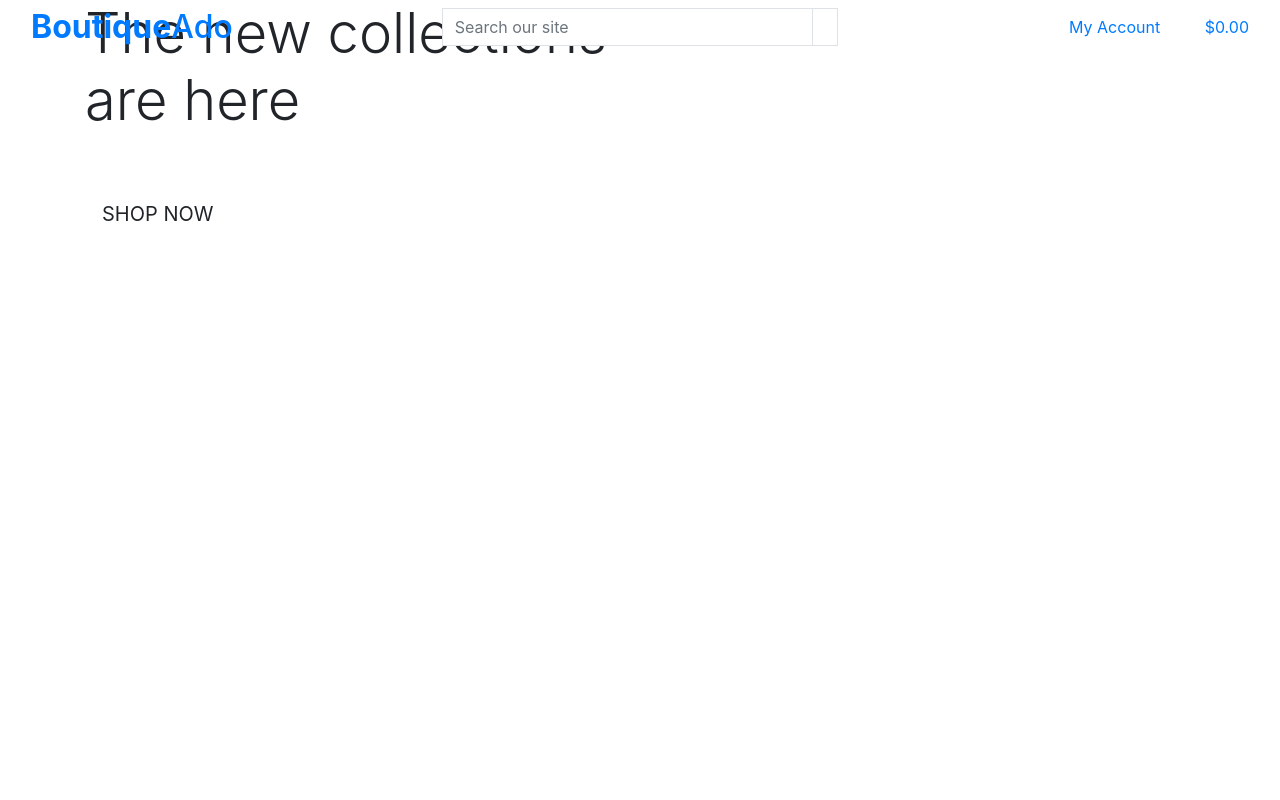
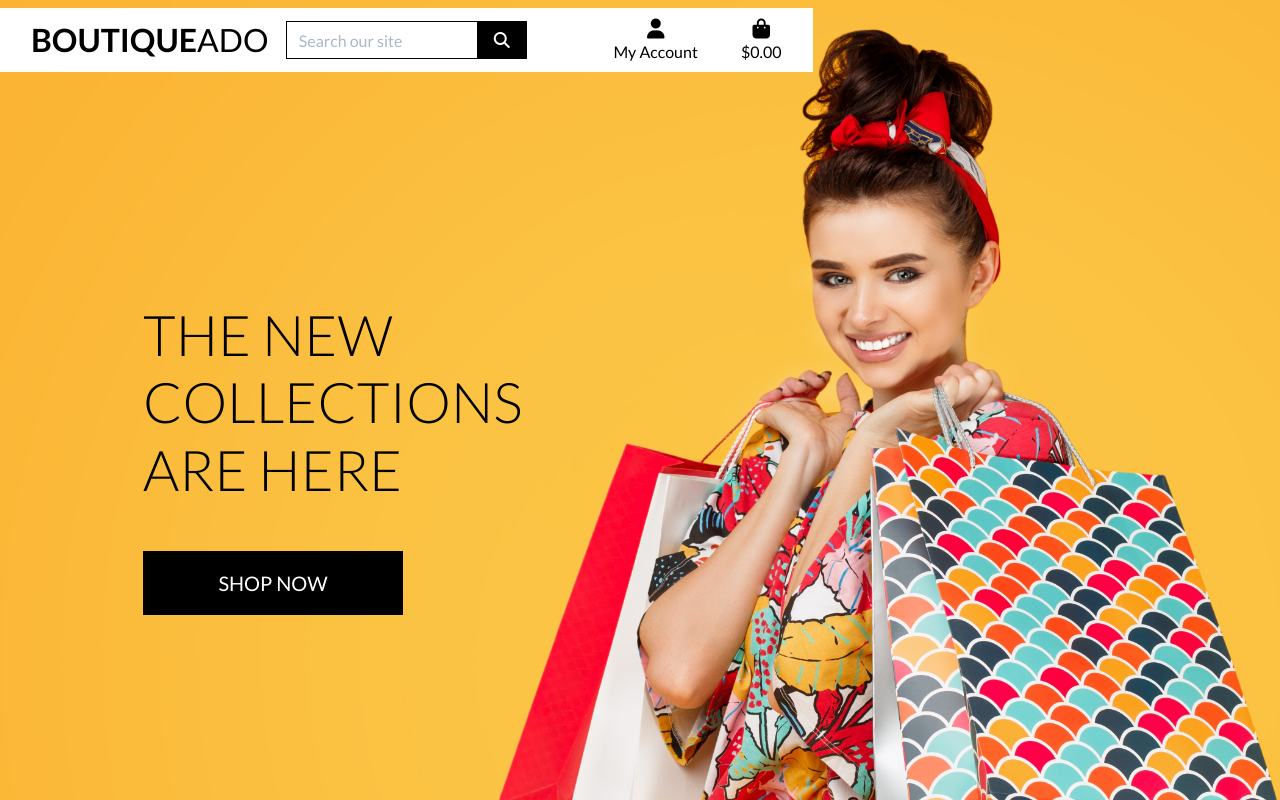
Before and after one commit to JWalshe86/boutique_ado_v1, a Django app: page / in a window 1280 px wide. Run offline with Django 3.2, Linux system fonts and the light colour scheme; some libraries are stand-ins or nearby versions.

Commit message:
added header homepage & css

```diff
--- a/boutique_ado/settings.py
+++ b/boutique_ado/settings.py
@@ -123,6 +123,10 @@ USE_TZ = True
 # https://docs.djangoproject.com/en/3.2/howto/static-files/
 
 STATIC_URL = '/static/'
+STATICFILES_DIRS = (os.path.join(BASE_DIR, 'static'),)
+
+MEDIA_URL = '/media/'
+MEDIA_ROOT = os.path.join(BASE_DIR, 'media')
 
 # Default primary key field type
 # https://docs.djangoproject.com/en/3.2/ref/settings/#default-auto-field
--- a/boutique_ado/urls.py
+++ b/boutique_ado/urls.py
@@ -1,8 +1,10 @@
 from django.contrib import admin
 from django.urls import path, include
+from django.conf import settings
+from django.conf.urls.static import static
 
 urlpatterns = [
     path('admin/', admin.site.urls),
     path('accounts', include('allauth.urls')),
     path('', include('home.urls')),
-]
+] + static(settings.MEDIA_URL, document_root=settings.MEDIA_ROOT)
--- /dev/null
+++ b/static/css/base.css
@@ -0,0 +1,329 @@
+html {
+    height: 100%;
+}
+
+body {
+    background: url('/media/homepage_background_cropped.jpg') no-repeat center center fixed;
+    background-size: cover;
+    height: calc(100vh - 164px);
+    color: #555;
+    font-family: 'Lato';
+}
+
+/* from Bulma */
+.icon {
+    align-items: center;
+    display: inline-flex;
+    justify-content: center;
+    height: 1.5rem;
+    width: 1.5rem;
+}
+
+.logo-font {
+    text-transform: uppercase;
+}
+
+.main-logo-link {
+    width: fit-content;
+}
+
+.shop-now-button {
+    background: black;
+    color: white;
+    min-width: 260px;
+}
+
+.btn-black {
+    background: black;
+    color: white;
+}
+
+.btn-outline-black {
+    background: white;
+    color: black !important; /* use important to override link colors for <a> elements */
+    border: 1px solid black;
+}
+
+.btn-outline-black:hover,
+.btn-outline-black:active,
+.btn-outline-black:focus {
+    background: black;
+    color: white !important;
+}
+
+.shop-now-button:hover,
+.shop-now-button:active,
+.shop-now-button:focus,
+.btn-black:hover,
+.btn-black:active,
+.btn-black:focus {
+    background: #222;
+    color: white;
+}
+
+.text-black {
+    color: #000 !important;
+}
+
+.border-black {
+    border: 1px solid black !important;
+}
+
+.bg-black {
+    background: #000 !important;
+}
+
+.overlay {
+	height: 100%;
+	width: 100%;
+	top: 0;
+	left: 0;
+	position: fixed;
+	background: white;
+	z-index: -1;
+}
+
+a.category-badge > span.badge:hover {
+    background: #212529 !important;
+    color: #fff !important;
+}
+
+.btt-button {
+    height: 42px;
+    width: 42px;
+    position: fixed;
+    bottom: 10px;
+    right: 10px;
+}
+
+.btt-link,
+.update-link,
+.remove-item {
+    cursor: pointer;
+}
+
+input[name='q']::placeholder {
+    color: #aab7c4;
+}
+
+/* ------------------------------- bootstrap toasts */
+
+.message-container {
+    position: fixed;
+    top: 72px;
+    right: 15px;
+    z-index: 99999999999;
+}
+
+.custom-toast {
+    overflow: visible;
+}
+
+.toast-capper {
+    height: 2px;
+}
+
+/* from CSS-tricks.com: https://css-tricks.com/snippets/css/css-triangle/ */
+.arrow-up {
+    width: 0;
+    height: 0;
+    border-left: 4px solid transparent;
+    border-right: 4px solid transparent;
+    border-bottom: 10px solid black;
+    position: absolute;
+    top: -10px;
+    right: 36px;
+}
+
+/* Convenience classes - colors copied from Bootstrap */
+.arrow-primary {
+    border-bottom-color: #007bff !important;
+}
+
+.arrow-secondary {
+    border-bottom-color: #6c757d !important;
+}
+
+.arrow-success {
+    border-bottom-color: #28a745 !important;
+}
+
+.arrow-danger {
+    border-bottom-color: #dc3545 !important;
+}
+
+.arrow-warning {
+    border-bottom-color: #ffc107 !important;
+}
+
+.arrow-info {
+    border-bottom-color: #17a2b8 !important;
+}
+
+.arrow-light {
+    border-bottom-color: #f8f9fa !important;
+}
+
+.arrow-dark {
+    border-bottom-color: #343a40 !important;
+}
+
+.bag-notification-wrapper {
+    height: 100px;
+    overflow-x: hidden;
+    overflow-y: auto;
+}
+
+/* -------------------------------- Media Queries */
+
+/* Slightly larger container on xl screens */
+@media (min-width: 1200px) {
+  .container {
+    max-width: 80%;
+  }
+}
+
+/* Allauth form formatting */
+
+.allauth-form-inner-content p {
+    margin-top: 1.5rem; /* mt-4 */
+    color: #6c757d; /* text-secondary */
+}
+
+.allauth-form-inner-content input {
+    border-color: #000;
+    border-radius: 0;
+}
+
+.allauth-form-inner-content label:not([for='id_remember']) {
+    display: none;
+}
+
+.allauth-form-inner-content input::placeholder {
+    color: #aab7c4;
+}
+
+.allauth-form-inner-content button,
+.allauth-form-inner-content input[type='submit'] {
+	/* btn */
+	display: inline-block;
+    font-weight: 400;
+    color: #fff;
+    text-align: center;
+    vertical-align: middle;
+    -webkit-user-select: none;
+    -moz-user-select: none;
+    -ms-user-select: none;
+    user-select: none;
+    background-color: #000;
+    border: 1px solid #000;
+    padding: .375rem .75rem;
+    font-size: 1rem;
+    line-height: 1.5;
+    border-radius: 0;
+
+    /* standard bootstrap btn transitions */
+    transition: color .15s ease-in-out,background-color .15s ease-in-out,border-color .15s ease-in-out,box-shadow .15s ease-in-out;
+}
+
+.allauth-form-inner-content button:hover,
+.allauth-form-inner-content input[type='submit']:hover {
+	color: #fff;
+    background-color: #222;
+    border-color: #222;
+}
+
+.allauth-form-inner-content a {
+	color: #17a2b8; /* text-info */
+}
+
+/* Product Form */
+
+.btn-file {
+    position: relative;
+    overflow: hidden;
+}
+
+.btn-file input[type="file"] {
+    position: absolute;
+    top: 0;
+    right: 0;
+    min-width: 100%;
+    min-height: 100%;
+    opacity: 0;
+    cursor: pointer;
+}
+
+.custom-checkbox .custom-control-label::before {
+    border-radius: 0;
+    border-color: #dc3545;
+}
+
+.custom-checkbox .custom-control-input:checked~.custom-control-label::before {
+    background-color: #dc3545;
+    border-color: #dc3545;
+    border-radius: 0;
+}
+
+
+/* fixed top navbar only on medium and up */
+@media (min-width: 992px) {
+    .fixed-top-desktop-only {
+        position: fixed;
+        top: 0;
+        right: 0;
+        left: 0;
+        z-index: 1030;
+    }
+
+    .header-container {
+        padding-top: 164px;
+    }
+}
+
+/* pad the top a bit when navbar is collapsed on mobile */
+@media (max-width: 991px) {
+    .header-container {
+        padding-top: 116px;
+    }
+
+    body {
+        height: calc(100vh - 116px);
+    }
+
+    .display-4.logo-font.text-black {
+        font-size: 2rem;
+    }
+
+    .nav-link {
+        padding: 0.15rem;
+    }
+
+    .nav-link i.fa-lg {
+        font-size: 1rem;
+    }
+
+    .navbar-toggler {
+        padding: .6rem .6rem;
+        font-size: 1rem;
+    }
+
+    #delivery-banner h4 {
+        font-size: .9rem;
+    }
+
+    .btn.btn-outline-black.rounded-0,
+    .btn.btn-black.rounded-0 {
+        padding: .375rem .375rem;
+    }
+
+    .btn.btn-outline-black.rounded-0.btn-lg,
+    .btn.btn-black.rounded-0.btn-lg {
+        padding: .375rem .375rem;
+        font-size: .75rem;
+    }
+
+    .increment-qty, .decrement-qty {
+        padding: .25rem .5rem !important;
+    }
+}
--- a/templates/base.html
+++ b/templates/base.html
@@ -1,3 +1,5 @@
+{% load static %}
+
 <!doctype html>
 <html lang="en">
   <head>
@@ -12,7 +14,11 @@
     {% endblock %}
 
     {% block corecss %}
-    	<link rel="stylesheet" href="https://cdn.jsdelivr.net/npm/bootstrap@4.6.2/dist/css/bootstrap.min.css" integrity="sha384-xOolHFLEh07PJGoPkLv1IbcEPTNtaed2xpHsD9ESMhqIYd0nLMwNLD69Npy4HI+N" crossorigin="anonymous">
+        <link rel="preconnect" href="https://fonts.googleapis.com">
+        <link rel="preconnect" href="https://fonts.gstatic.com" crossorigin>
+        <link href="https://fonts.googleapis.com/css2?family=Lato:ital,wght@0,100;0,300;0,400;0,700;0,900;1,100;1,300;1,400;1,700;1,900&display=swap" rel="stylesheet">
+        <link rel="stylesheet" href="https://cdn.jsdelivr.net/npm/bootstrap@4.6.2/dist/css/bootstrap.min.css" integrity="sha384-xOolHFLEh07PJGoPkLv1IbcEPTNtaed2xpHsD9ESMhqIYd0nLMwNLD69Npy4HI+N" crossorigin="anonymous">
+        <link rel="stylesheet" href="{% static 'css/base.css' %}">
     {% endblock %}
 
     {% block extra_css %}
@@ -20,8 +26,9 @@
 
 
     {% block corejs %}
+        <script src="https://kit.fontawesome.com/ba48ac2667.js" crossorigin="anonymous"></script>
         <script src="https://cdn.jsdelivr.net/npm/jquery@3.5.1/dist/jquery.slim.min.js" integrity="sha384-DfXdz2htPH0lsSSs5nCTpuj/zy4C+OGpamoFVy38MVBnE+IbbVYUew+OrCXaRkfj" crossorigin="anonymous"></script>
-   	<script src="https://cdn.jsdelivr.net/npm/popper.js@1.16.1/dist/umd/popper.min.js" integrity="sha384-9/reFTGAW83EW2RDu2S0VKaIzap3H66lZH81PoYlFhbGU+6BZp6G7niu735Sk7lN" crossorigin="anonymous"></script>
+   	    <script src="https://cdn.jsdelivr.net/npm/popper.js@1.16.1/dist/umd/popper.min.js" integrity="sha384-9/reFTGAW83EW2RDu2S0VKaIzap3H66lZH81PoYlFhbGU+6BZp6G7niu735Sk7lN" crossorigin="anonymous"></script>
     	<script src="https://cdn.jsdelivr.net/npm/bootstrap@4.6.2/dist/js/bootstrap.min.js" integrity="sha384-+sLIOodYLS7CIrQpBjl+C7nPvqq+FbNUBDunl/OZv93DB7Ln/533i8e/mZXLi/P+" crossorigin="anonymous"></script>
     {% endblock %}
 
@@ -31,8 +38,8 @@
     <title>Boutique Ado {% block extra_title %}{% endblock %}</title>
   </head>
   <body>
-	<header class="container-fluid fixed-top">
-    <div class="row">
+	<header class="container-fluid fixed-top pt-lg-2 d-lg-flex">
+    <div class="row bg-white ">
       <div class="col12 col-lg-4 my-auto py-1 py-lg-0 text-center text-lg-left">
         <a href="{% url 'home' %}" class="nav-link main-logo-link">
           <h2 class="logo-font text-black my-0"><strong>Boutique</strong>Ado</h2>
```
Also changed, not shown: media/homepage_background_cropped.jpg (added).
